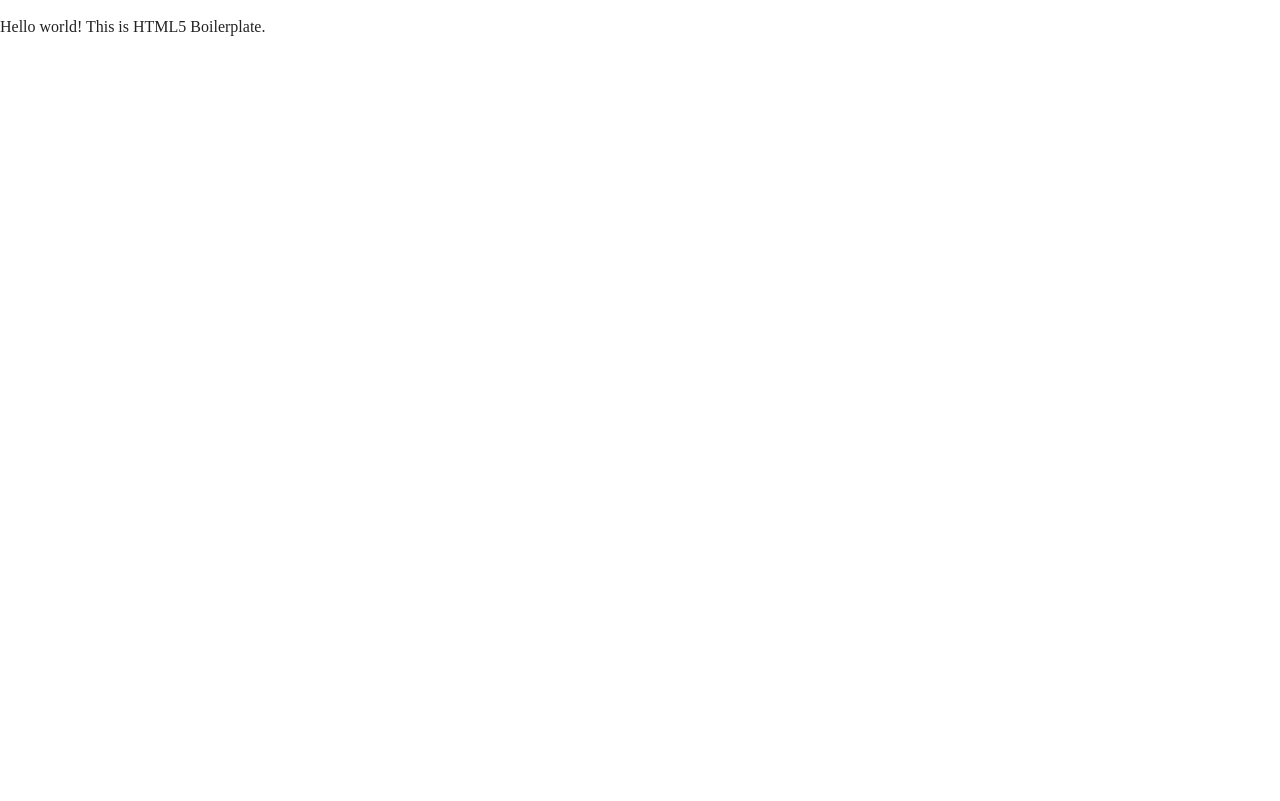
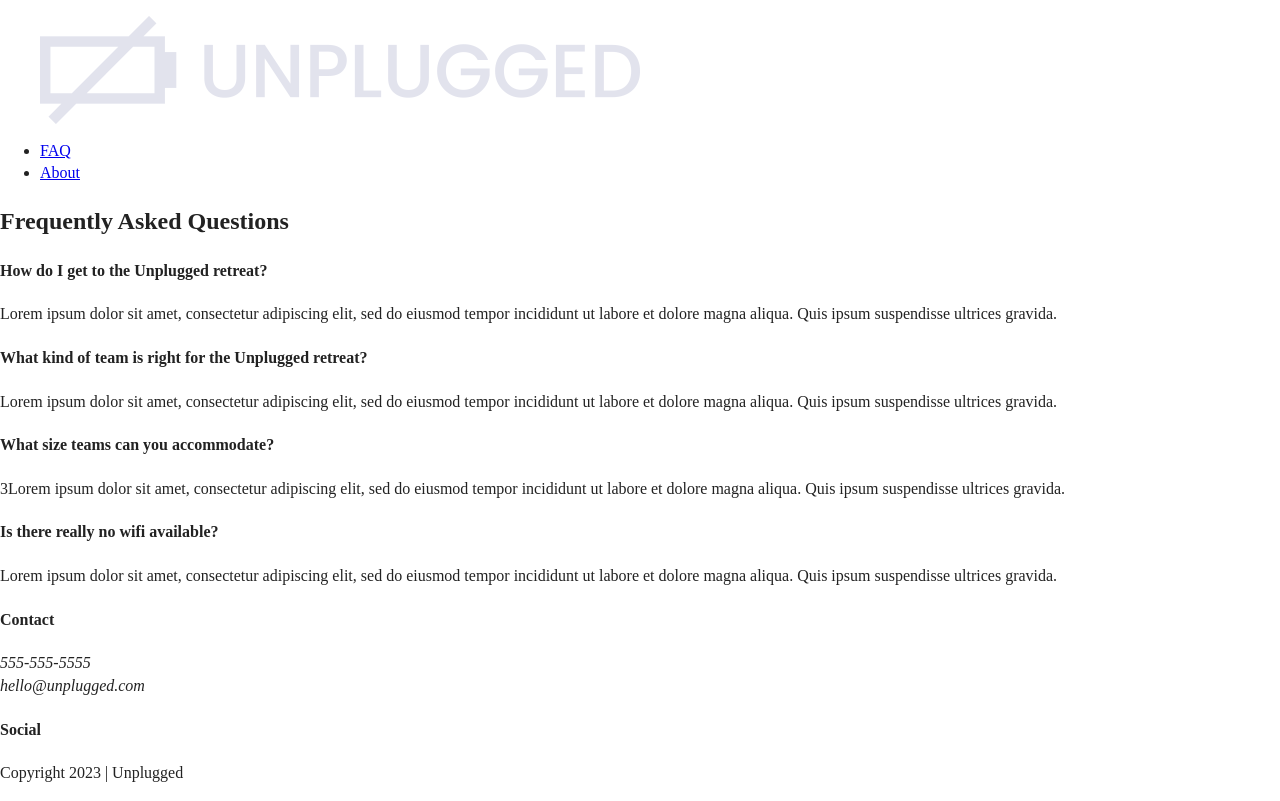
Before and after one commit to sueselle/206-unplugged, a website: page faq/index.html in a window 1280 px wide. Drawn offline with Linux system fonts and the light colour scheme.

Commit message:
Added content to FAQ page

```diff
--- a/faq/index.html
+++ b/faq/index.html
@@ -3,7 +3,7 @@
 
 <head>
   <meta charset="utf-8">
-  <title></title>
+  <title>FAQ | Unplugged Retreat</title>
   <meta name="description" content="">
   <meta name="viewport" content="width=device-width, initial-scale=1">
 
@@ -23,9 +23,73 @@
 </head>
 
 <body>
+  <header>
+    <div class="content-wrapper">
+      <figure>
+        <a href="#"><img src="../img/unpluggedlogo.png" alt="unplugged logo"></a>
+      </figure>
+      <div class="header-divider"></div>
+      <nav>
+        <ul>
+          <li><a href="index.html" rel="noopener">FAQ</a></li>
+          <li><a href="../about/index.html" rel="noopener">About</a></li>
+        </ul>
+      </nav>
+    </div>
+  </header>
+<main>
+  <section class="faq">
+    <div class="content-wrapper">
+      <h2>Frequently Asked Questions</h2>
+      <div class="faq-content">
+        <div>
+          <h4>How do I get to the Unplugged retreat?</h4>
+            <p>Lorem ipsum dolor sit amet, consectetur adipiscing elit, sed do eiusmod tempor incididunt ut labore et dolore magna aliqua. Quis ipsum suspendisse ultrices gravida.</p>
+        </div>
+        <div>
+          <h4>What kind of team is right for the Unplugged retreat?</h4>
+            <p>Lorem ipsum dolor sit amet, consectetur adipiscing elit, sed do eiusmod tempor incididunt ut labore et dolore magna aliqua. Quis ipsum suspendisse ultrices gravida.</p>
+        </div>
+        <div>
+          <h4>What size teams can you accommodate?</h4>
+            <p>3Lorem ipsum dolor sit amet, consectetur adipiscing elit, sed do eiusmod tempor incididunt ut labore et dolore magna aliqua. Quis ipsum suspendisse ultrices gravida.</p>
+        </div>
+        <div>
+          <h4>Is there really no wifi available?</h4>
+            <p>Lorem ipsum dolor sit amet, consectetur adipiscing elit, sed do eiusmod tempor incididunt ut labore et dolore magna aliqua. Quis ipsum suspendisse ultrices gravida.</p>
+        </div>
+      </div>
+    </div>
 
+  </section>
+</main>
+  <footer>
+    <div class="content-wrapper">
+      <div class="footer-contact">
+        <div class="contact">
+          <h4>Contact</h4>
+          <div>
+            <address>
+              <p>555-555-5555<br>
+                hello@unplugged.com</p>
+            </address>
+          </div>
+        </div>
+        <div class="social">
+          <h4>Social</h4>
+          <p><a href="https://www.facebook.com/yoursite" target="_blank" rel="noopener"></a></p>
+          <!-- other social links here -->
+        </div>
+
+      </div> <!-- footer content ends -->
+      <div class="copyright">
+        <p>Copyright 2023 | Unplugged</p>
+      </div>
+    </div>
+
+  </footer>
   <!-- Add your site or application content here -->
-  <p>Hello world! This is HTML5 Boilerplate.</p>
+
   <script src="../js/vendor/modernizr-3.11.2.min.js"></script>
   <script src="../js/plugins.js"></script>
   <script src="../js/main.js"></script>
```
